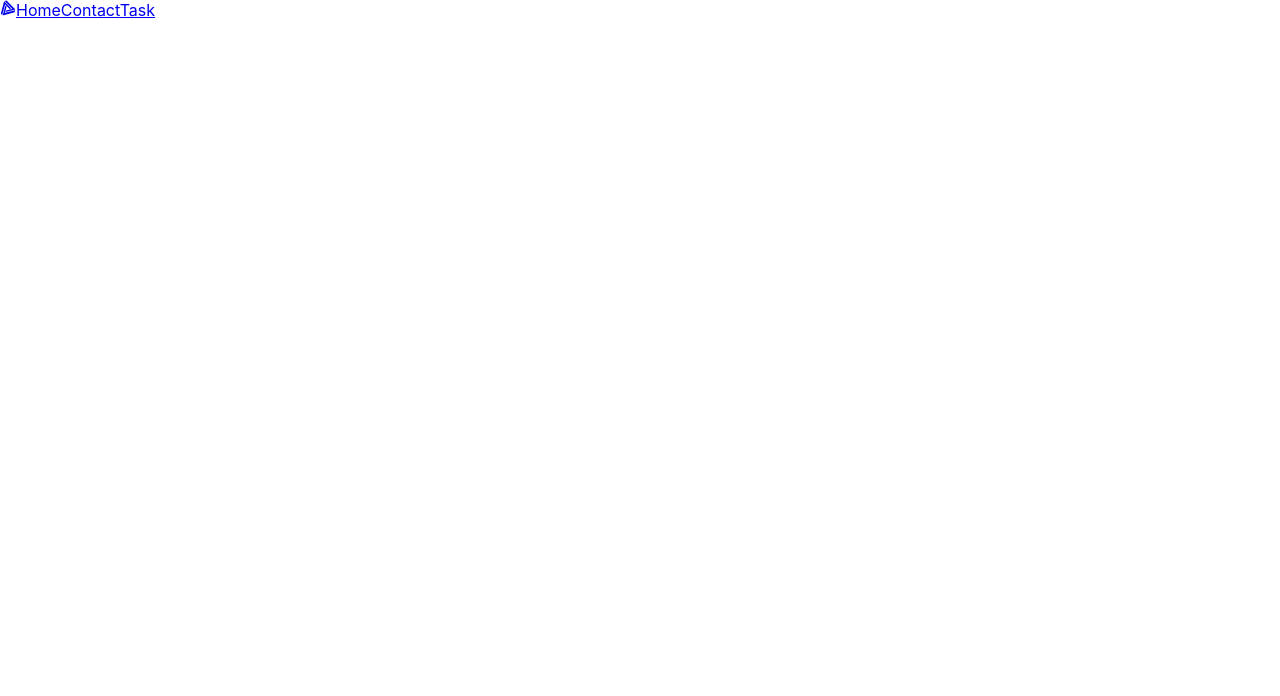
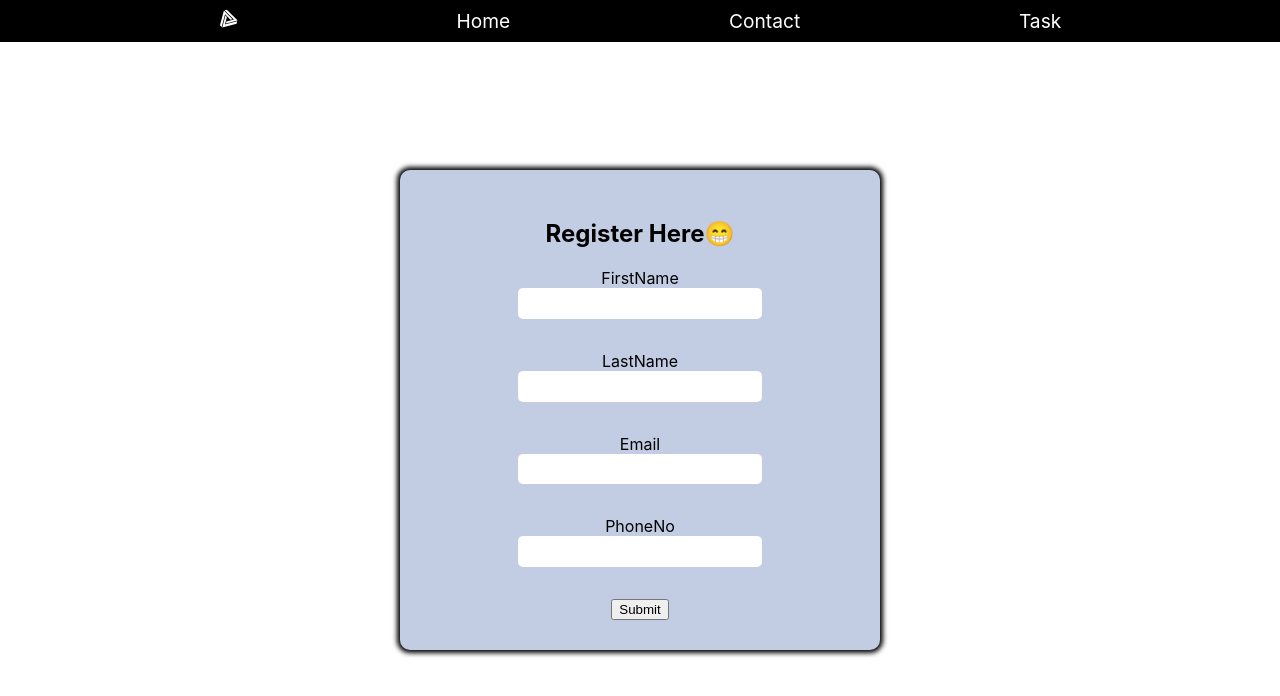
Before and after one commit to yash13565/BuildAssignment, a React (Create React App) app: page /contact in a window 1280 px wide. Shown: the top 696 px of the page. Built offline with nearby package versions, Linux system fonts and the light colour scheme.

Commit message:
second last commit

```diff
--- a/src/Atoms/CustomButton.js
+++ b/src/Atoms/CustomButton.js
@@ -1,11 +1,10 @@
 //Passing this button component as a props
 
 import React from 'react'
-
-function CustomButton({handleOnClick,text}) {
+function CustomButton({handleOnClick,text,customCss}) {
   return (
     <>
-    <button onClick={handleOnClick}>{text}</button>
+    <button className={customCss} onClick={handleOnClick}>{text}</button>
     </>
   )
 }
--- a/src/Atoms/CustomInput.js
+++ b/src/Atoms/CustomInput.js
@@ -3,10 +3,10 @@
 
 import React from 'react'
 
-function CustomInput({handleOnChange}) {
+function CustomInput({handleOnChange,customCss,type}) {
   return (
     <>
-   <input onChange={handleOnChange}/>
+   <input type={type} onChange={handleOnChange} className={customCss}/>
     </>
   )
 }
--- a/src/Components/Navbar.js
+++ b/src/Components/Navbar.js
@@ -5,10 +5,10 @@ import { Link } from 'react-router-dom'
 function Navbar() {
   return (
     <div className={style.mainnav}>
-       <span><Link to='/'><GiMoebiusTriangle/></Link></span>
-       <Link to='/'>Home</Link>
-       <Link to='/contact'>Contact</Link>
-       <Link to='/task'>Task</Link>
+       <Link  className={style.navigation} to='/'><GiMoebiusTriangle/></Link>
+       <Link className={style.navigation}  to='/'>Home</Link>
+       <Link  className={style.navigation} to='/contact'>Contact</Link>
+       <Link  className={style.navigation} to='/task'>Task</Link>
     </div>
   )
 }
--- a/src/Components/Navbar.module.css
+++ b/src/Components/Navbar.module.css
@@ -0,0 +1,13 @@
+.mainnav{
+    display: flex;
+    justify-content: space-evenly;
+    background-color: black;
+    height: 2.6rem;
+    align-items: center;
+    font-size: 1.2rem;
+    width: 100%;
+}
+.navigation{
+    color: white;
+    text-decoration: none;
+}
--- a/src/Pages/Contact/Contact.js
+++ b/src/Pages/Contact/Contact.js
@@ -1,10 +1,103 @@
-import React from 'react'
+import React, { useState } from 'react'
 import style from './Contact.module.css'
 import Navbar from '../../Components/Navbar'
+import CustomInput from '../../Atoms/CustomInput'
+import CustomButton from '../../Atoms/CustomButton'
+import { useNavigate } from 'react-router-dom'
 function Contact() {
-  return (
-    <div><Navbar/></div>
-  )
+
+    const [nameCapture, setNameCapture] = useState()
+    const [lastnameCapture, setLastNameCapture] = useState()
+    const [emailCapture, setEmailCapture] = useState();
+    const [numberCapture, setNumberCapture] = useState();
+    const [nameAlert, setNameAlert] = useState(false);
+    const [lnameAlert, setLNameAlert] = useState(false)
+    const [emailAlert, setEmailAlert] = useState(false);
+    const [phonenoAlert, setPhoneNoAlert] = useState(false);
+    const navigate = useNavigate()
+    const localData = JSON.parse(localStorage.getItem("myList")) || []
+    function handleSubmit(e) {
+        e.preventDefault();
+        // const nameRegixExpression = /^[a-zA-Z]+[- ']{0,1}[a-zA-Z]+$/;
+        // const lnameRegixExpression = /^[a-zA-Z]+[- ']{0,1}[a-zA-Z]+$/;
+        // const emailRegixExpression = /^[^\s@]+@[^\s@]+\.[^\s@]{2,}$/i;
+        // const phoneNumberRegixExpression = /^[0]?[789]\d{9}$/;
+        // if (
+        //     emailRegixExpression.test(emailCapture) &&
+        //     phoneNumberRegixExpression.test(numberCapture) &&
+        //     nameRegixExpression.test(nameCapture) && lnameRegixExpression.test(lastnameCapture)
+        // ) {
+            let mydata = {
+                fname: nameCapture,
+                lname: lastnameCapture,
+                email: emailCapture,
+                password: numberCapture,
+            };
+            const data = localData.push(mydata)
+            localStorage.setItem("myList", JSON.stringify(localData));
+            console.log(mydata);
+            navigate("/")
+        // }
+    }
+
+    function nameValidation(e) {
+        setNameCapture(e.target.value);
+        const nameRegixExpression = /^[a-zA-Z]+[- ']{0,1}[a-zA-Z]+$/;
+        if (!nameRegixExpression.test(nameCapture)) {
+            setNameAlert(true);
+        } else {
+            setNameAlert(false);
+        }
+    }
+    function lnameValidation(e) {
+        setLastNameCapture(e.target.value);
+        const lnameRegixExpression = /^[a-zA-Z]+[- ']{0,1}[a-zA-Z]+$/;
+        if (!lnameRegixExpression.test(lastnameCapture)) {
+            setLNameAlert(true);
+        } else {
+            setLNameAlert(false);
+        }
+    }
+
+    function emailValidation(e) {
+        setEmailCapture(() => e.target.value);
+        console.log(emailCapture);
+        const emailRegixExpression = /^[^\s@]+@[^\s@]+\.[^\s@]{2,}$/i;
+        if (!emailRegixExpression.test(emailCapture)) {
+            setEmailAlert(true);
+        } else {
+            setEmailAlert(false);
+        }
+    }
+    function phoneNumber(e) {
+        setNumberCapture(() => e.target.value)
+        const phoneNumberRegixExpression = /^[0]?[789]\d{9}$/;
+        if (!phoneNumberRegixExpression.test(numberCapture)) {
+            setPhoneNoAlert(true)
+        } else {
+            setPhoneNoAlert(false)
+        }
+    }
+
+    return (
+        <>
+            <div>
+
+                <Navbar />
+            </div>
+            <form >
+                <div className={style.maincont}>
+
+                    <h2>Register Here😁</h2>
+                    <label>FirstName</label> <CustomInput type={'text'} customCss={style.inpfields} handleOnChange={(e) => nameValidation(e)} /> <p style={{color:'red'}}>{nameAlert ? "enter valid firstname" : ""}</p>
+                    <label>LastName</label><CustomInput type={'text'} customCss={style.inpfields} handleOnChange={(e) => lnameValidation(e)} /> <p style={{color:'red'}}>{lnameAlert ? "enter valid lastname" : ""}</p>
+                    <label>Email</label> <CustomInput type={'email'} customCss={style.inpfields} handleOnChange={(e) => emailValidation(e)} /> <p style={{color:'red'}}>{emailAlert ? "enter valid email" : ""}</p>
+                    <label>PhoneNo</label><CustomInput type={'text'} customCss={style.inpfields} handleOnChange={(e) => phoneNumber(e)} /> <p style={{color:'red'}}>{phonenoAlert ? "enter valid Number add zero in starting" : ""}</p>
+                    <CustomButton handleOnClick={handleSubmit} text={'Submit'}/>
+                </div>
+            </form>
+        </>
+    )
 }
 
 export default Contact
--- a/src/Pages/Contact/Contact.module.css
+++ b/src/Pages/Contact/Contact.module.css
@@ -0,0 +1,20 @@
+.maincont{
+    background-color: rgb(194, 205, 228);
+    height:30rem;
+    display: flex;
+    flex-direction: column;
+    justify-content: center;
+    align-items: center;
+    border: none;
+    box-shadow: 0px 0px 5px 3px black;
+    width: 30rem;
+    margin: auto;
+    margin-top: 8rem;
+    border-radius: 10px;
+}
+.inpfields{
+    height: 1.8rem;
+    width: 15rem;
+    border: none;
+    border-radius: 5px;
+}
--- a/src/Pages/Home/Home.js
+++ b/src/Pages/Home/Home.js
@@ -1,10 +1,31 @@
 import React from 'react'
+import Navbar from '../../Components/Navbar'
+import CustomButton from '../../Atoms/CustomButton'
 import style from './Home.module.css'
-import Navbar from '../../Components/Navbar'
 function Home() {
+  function removeUsers(){
+    localStorage.clear()
+  }
+  const data=JSON.parse(localStorage.getItem('myList'))
   return (
     <>
+    <div>
     <Navbar/>
+    <div className={style.main}>
+    <h2>Hii, Welcome
+      {
+        data.map((x)=>{
+          return (
+            <div>
+
+            </div>
+          )
+        })
+      }
+    </h2>
+    <CustomButton customCss={style.btn} handleOnClick={removeUsers} text={'Clear'}/>
+    </div>
+    </div>
     </>
   )
 }
--- a/src/Pages/Home/Home.module.css
+++ b/src/Pages/Home/Home.module.css
@@ -0,0 +1,16 @@
+.main{
+    display: flex;
+    align-items: center;
+    justify-content: center;
+
+}
+
+
+.btn{
+    height: 2rem;
+    width: 5rem;
+    background-color: red;
+    border: none;
+    box-shadow: 0px 0px 5px 3px;
+
+}
--- a/src/Pages/Task/Task.js
+++ b/src/Pages/Task/Task.js
@@ -1,9 +1,62 @@
-import React from 'react'
+import React, { useState } from 'react'
 import style from './Task.module.css'
 import Navbar from '../../Components/Navbar'
+import CustomInput from '../../Atoms/CustomInput'
+import CustomButton from '../../Atoms/CustomButton'
 function Task() {
+    const [value,setValue]=useState('')
+    const[isedit,setIsEdit]=useState(false)
+    const [data,setData]=useState([{
+        task:'complete the Project',
+        id:Math.random()*20,
+    },
+    {
+        task:'Learn about Project',
+        id:Math.random()*20,
+    }
+
+])
+function handleAdd(){
+    setData([...data,
+    {
+        task:value,
+        id:Math.random()*20,
+    },
+    ])
+    // setValue('')
+}
+function handleDelete(x){
+    const deletedItem=data.filter((e)=>e.id!==x.id)
+    setData(deletedItem)
+}
+function handleEdit(x,value){
+    if(value===""){
+        alert('please update or cancel')
+    }
+}
   return (
-    <div><Navbar/></div>
+    <>
+    <div>
+    <Navbar/>
+    </div>
+    <div className={style.inputfields}>
+        <CustomInput customCss={style.inputtask} handleOnChange={(e)=>setValue(e.target.value)}/>
+        <CustomButton customCss={style.addbtn} handleOnClick={handleAdd} text={'Add'}/>
+    </div>
+    <div>
+    {
+        data.map((x,i)=>{
+            return(
+                <div key={i} className={style.todo}>
+                    <h3>{x.task}</h3>
+                    <CustomButton customCss={style.btn} handleOnClick={()=>handleEdit(x,value)} text={'Edit'}/>
+                    <CustomButton customCss={style.btn} handleOnClick={()=>handleDelete(x)} text={'Delete'}/>
+                </div>
+            )
+        })
+    }
+    </div>
+    </>
   )
 }
 
--- a/src/Pages/Task/Task.module.css
+++ b/src/Pages/Task/Task.module.css
@@ -0,0 +1,35 @@
+.todo{
+    display: flex;
+    /* flex-direction: column; */
+    align-items: center;
+    margin-top: 1.5rem;
+    background-color: lightblue;
+
+
+}
+.inputfields{
+    display: flex;
+    justify-content: center;
+    margin-top: 2rem;
+}
+.inputtask{
+    width: 15rem ;
+    background-color: blanchedalmond;
+}
+.btn{
+    border-radius: 6px;
+    width: 4rem;
+    background-color: goldenrod;
+    border: none;
+    color: white;
+    height: 2rem;
+    margin-left: 2rem;
+
+}
+.addbtn{
+    height: 1.5rem;
+    width: 5rem;
+    border: none;
+    border-radius: 4px;
+    background-color: lightgray;
+}
```
Also changed, not shown: src/Atoms/CustomButton.module.css (deleted), src/Atoms/CustomInput.module.css (deleted).
